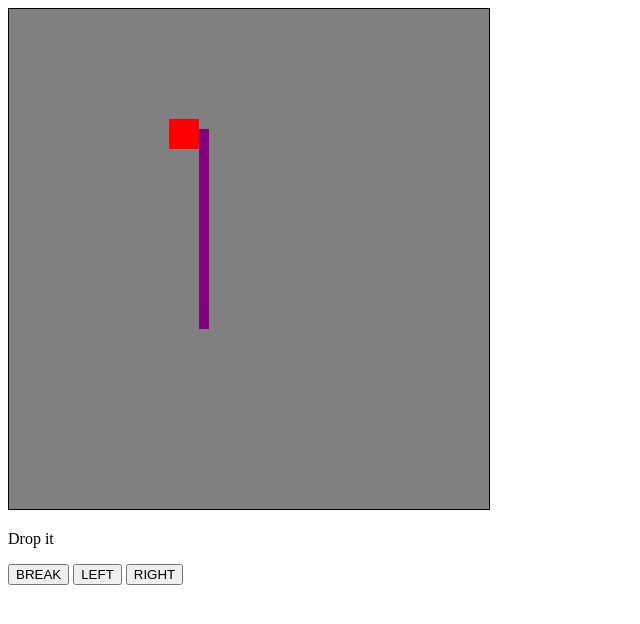
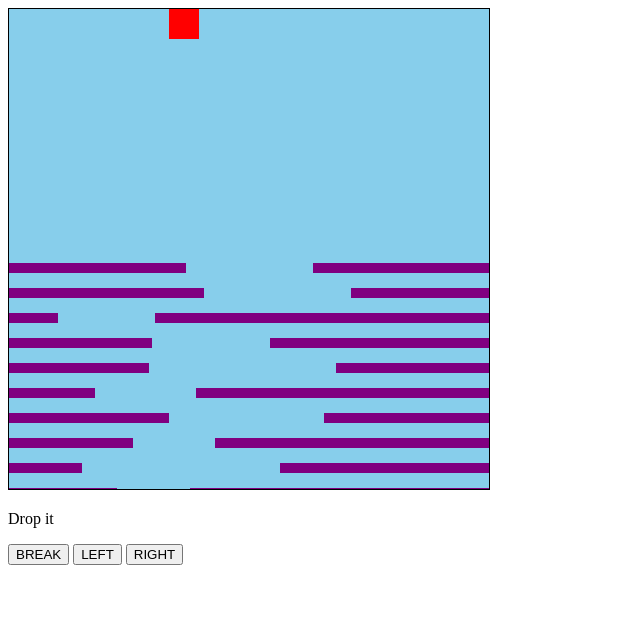
Before and after one commit to JosshDuran/Project-1-Game, a plain HTML site: page index.html in a window 1280 px wide. Shown: the whole page, without its empty margins (0-640 px from the left). Drawn offline with Linux system fonts and the light colour scheme.

Commit message:
created dynamic horizontal objects

```diff
--- a/css/style.css
+++ b/css/style.css
@@ -1,4 +1,4 @@
 canvas {
 	border: 1px solid black;
-	background-color: gray;
+	background-color: skyblue;
 }
--- a/js/main.js
+++ b/js/main.js
@@ -1,20 +1,21 @@
 var myPrimary;
-var obstacle;
+var obstacles = [];
 
 function startGame() {
   gameArea.start();
   myPrimary = new component(30, 30, "red", 160, 0);
-  obstacle = new component(10, 200, "purple", 300, 120);
+  // obstacle = new component(10, 200, "purple", 300, 120);
 }
 // Create canvas
 var gameArea = {
   canvas : document.createElement("canvas"),
   start : function() {
     this.canvas.width = 480;
-    this.canvas.height = 500;
+    this.canvas.height = 480;
     this.context = this.canvas.getContext("2d");
     document.body.insertBefore(this.canvas, document.body.childNodes[0]);
-  	this.interval = setInterval(updateGameArea, 20);
+  	this.frameNo = 0;
+    this.interval = setInterval(updateGameArea, 20);
   	},
   	clear : function () {
   		this.context.clearRect(0, 0, this.canvas.width, this.canvas.height);
@@ -23,11 +24,15 @@ var gameArea = {
     clearInterval(this.interval);
   }
 }
+
+function everyinterval(n) {
+  if ((gameArea.frameNo / n) % 1 == 0) {return true;}
+  return false;
+}
 // Starting Primary object speifications
 function component(width, height, color, x, y) {
   this.width = width;
   this.height = height;
-
   this.speedX = 0;
   this.speedY = 0;
   this.x = x;
@@ -41,6 +46,7 @@ function component(width, height, color, x, y) {
     this.x += this.speedX;
     this.y += this.speedY;
   }
+  // Detecting a hit
   this.crashWith = function(otherobj) {
     var myleft = this.x;
     var myright = this.x + (this.width);
@@ -62,18 +68,55 @@ function component(width, height, color, x, y) {
 }
 // Adding movement to object, updating with frames
 function updateGameArea() {
-  if (myPrimary.crashWith(obstacle)) {
-    gameArea.stop();
-  } else {
-	gameArea.clear();
-  obstacle.x += -1;
-  obstacle.update();
+  var x, y;
+  for (i = 0; i < obstacles.length; i += 1) {
+    if (myPrimary.crashWith(obstacles[i])) {
+      gameArea.stop();
+      return;
+    }
+  }
+    gameArea.clear();
+  gameArea.frameNo += 6;
+  if (gameArea.frameNo == 1 || everyinterval(150)) {
+    y = gameArea.canvas.height;
+    minWidth = 20;
+    maxWidth = 200;
+    width = Math.floor(Math.random()*(maxWidth-minWidth+1)+minWidth);
+    minGap = 50;
+    maxGap = 200;
+    gap = Math.floor(Math.random()*(maxGap-minGap+1)+minGap);
+    obstacles.push(new component(width, 10, "purple", 0, y));
+    obstacles.push(new component(y - width - gap, 10, "purple", width + gap,y));
+  }
+  for (i = 0; i < obstacles.length; i += 1) {
+    obstacles[i].y += -1;
+    obstacles[i].update();
+  }
   myPrimary.newPos();
-	myPrimary.y += 1;
-	myPrimary.update();
-  }
+  // myPrimary.y += 1;
+  myPrimary.update();
 }
-
+//   gameArea.clear();
+//   gameArea.frameNo += 1;
+//   if (gameArea.frameNo == 1 || everyinterval(150)) {
+//     x = gameArea.canvas.width;
+//     minHeight = 20;
+//     maxHeight = 200;
+//     height = Math.floor(Math.random()*(maxHeight-minHeight+1)+minHeight);
+//     minGap = 50;
+//     maxGap = 200;
+//     gap = Math.floor(Math.random()*(maxGap-minGap+1)+minGap);
+//     obstacles.push(new component(10, height, "purple", x, 0));
+//     obstacles.push(new component(10, x - height - gap, "purple", x, height + gap));
+//   }
+//   for (i = 0; i < obstacles.length; i += 1) {
+//     obstacles[i].x += -1;
+//     obstacles[i].update();
+//   }
+//   myPrimary.newPos();
+// 	myPrimary.y += 1;
+// 	myPrimary.update();
+// }
 //Adding control functions
 function stop(){
   myPrimary.speedY -= 1;
```
